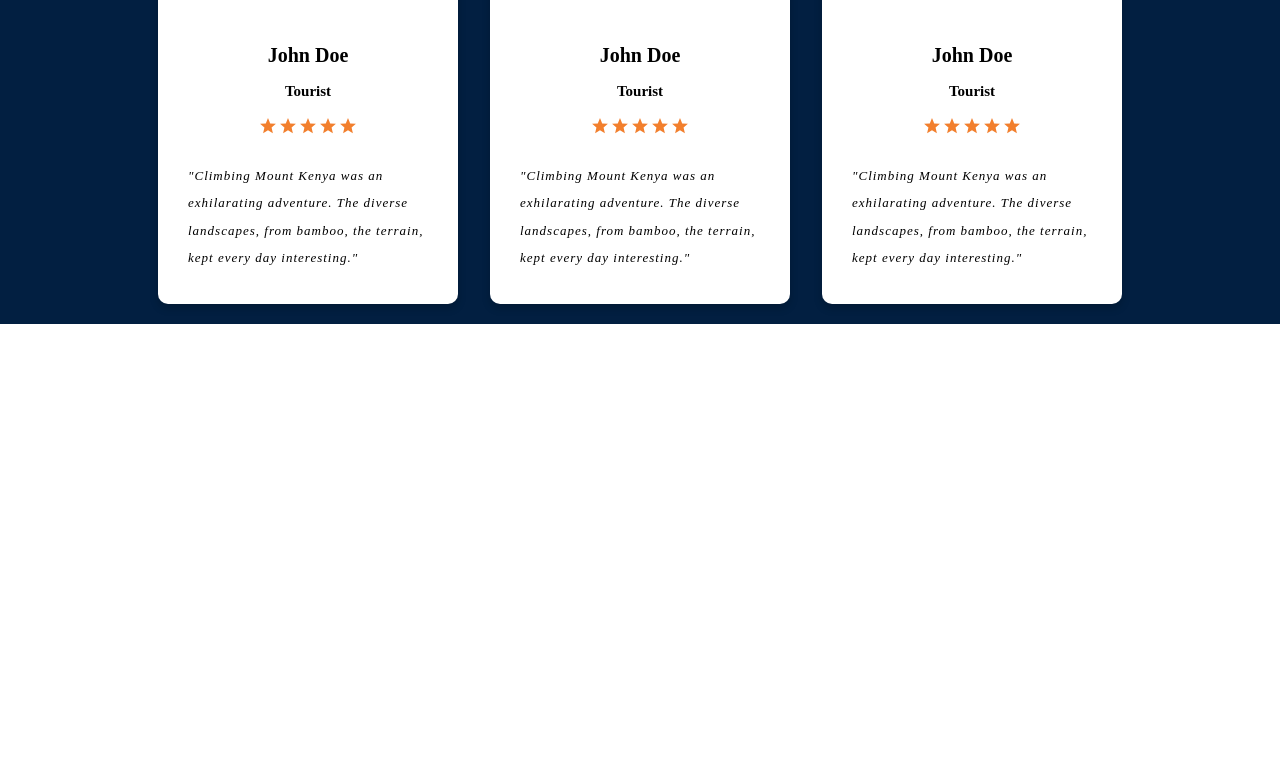
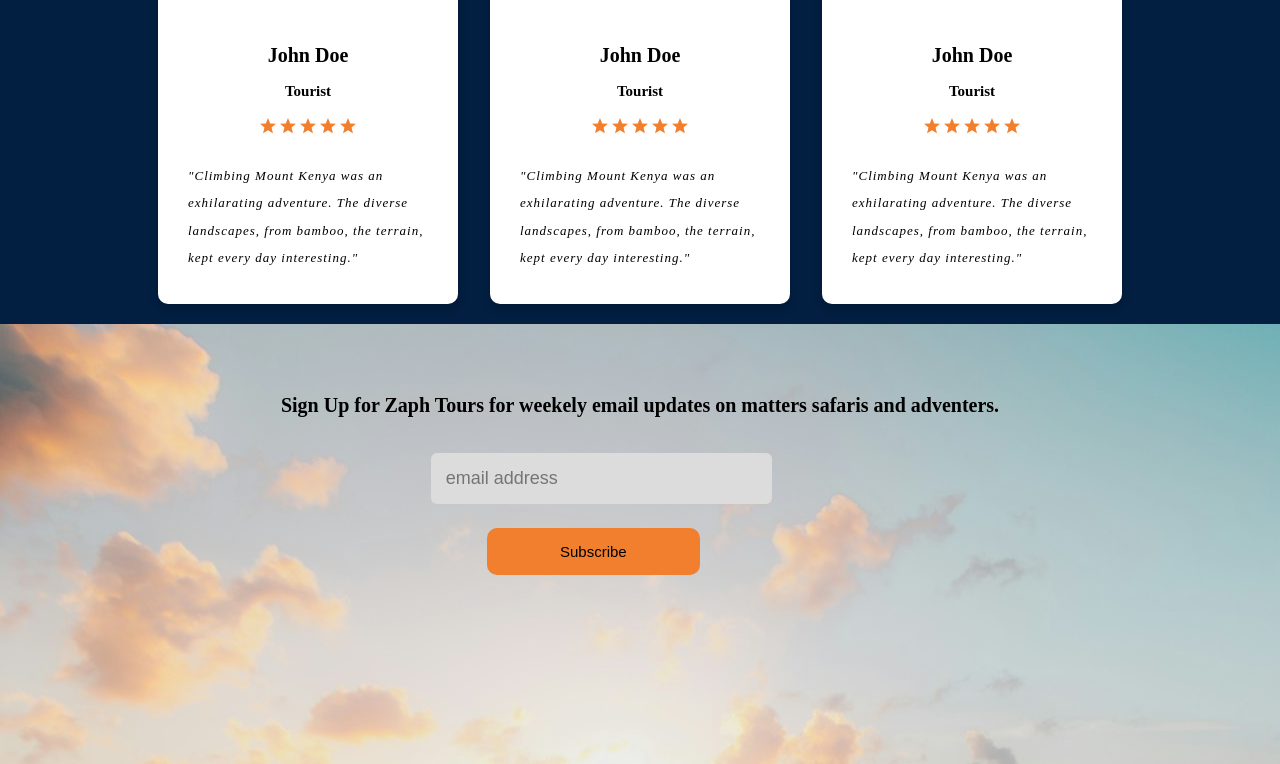
Before and after one commit to Githenduka-carolyne/zaph-tours, a React (Vite) app: page / in a window 1280 px wide. Shown: the part 2759-3523 px from the top of the page. Before the commit the page ends 3083 px from the top, so only its background shows below. Built offline with nearby package versions, Linux system fonts and the light colour scheme; a web font is replaced by a local one.

Commit message:
add the newsletter section

```diff
--- a/src/Pages/Home/Newsletter.css
+++ b/src/Pages/Home/Newsletter.css
@@ -0,0 +1,39 @@
+.newsinfo-subscription{
+    height:55vh;
+    background-image: url(../../assets/landscape2.jpg);
+    position: relative;
+}
+
+.newsinfo-textbox{
+    display: flex;
+    flex-direction: column;
+    place-content: center;
+    align-items: center;
+    gap: 2rem;
+    padding: 70px;
+}
+.news-details h4{
+    font-size: 20px;
+}
+form input,
+form textarea {
+    width: 80%;
+    border: 0;
+    outline: none;
+    background: #DCDCDC;
+    padding: 15px;
+    margin: 4px;
+    font-size: 18px;
+    border-radius: 6px;
+}
+
+.subscribe-btn{
+    width: 50%;
+    border: none;
+    background-color: #F27F2D;
+    padding: 15px;
+    border-radius: 10px;
+    font-size: 15px;
+    margin-left: 60px;
+    margin-top: 20px;
+}
--- a/src/Pages/Home/Newsletter.jsx
+++ b/src/Pages/Home/Newsletter.jsx
@@ -0,0 +1,24 @@
+
+const Newsletter = ()=>{
+    return (
+      <section className="newsinfo-subscription">
+        {/* <div className="background-image">
+            <img className="img-bg" src={landscape2}></img>
+        </div> */}
+        <div className="newsinfo-textbox">
+          <div className="news-details">
+            <h4>
+              Sign Up for Zaph Tours for weekely email updates on matters
+              safaris and adventers.
+            </h4>
+          </div>
+
+          <form className="form-input">
+            <input type="text" placeholder="email address" required />
+            <button className="subscribe-btn">Subscribe</button>
+          </form>
+        </div>
+      </section>
+    );
+};
+export default Newsletter;
--- a/src/Pages/Home/home.jsx
+++ b/src/Pages/Home/home.jsx
@@ -2,10 +2,12 @@
 import About from "./About"
 import Featureddest from "./Featureddest"
 import Testimonialsprt from "./Testimonialsprt"
+import Newsletter from "./Newsletter"
 import "./Hero.css"
 import "./About.css"
 import "./Featureddest.css"
 import "./Testimonialsprt.css"
+import "./Newsletter.css"
 
 const home = () =>{
     return (
@@ -14,6 +16,7 @@
         <About />
         <Featureddest />
         <Testimonialsprt/>
+        <Newsletter/>
       </section>
     );
 }
```
Also changed, not shown: src/assets/landscape.jpg (renamed from src/assets/featurebackground.jpg), src/assets/landscape2.jpg (added).
